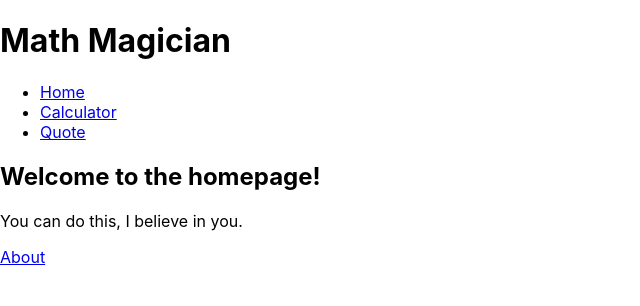
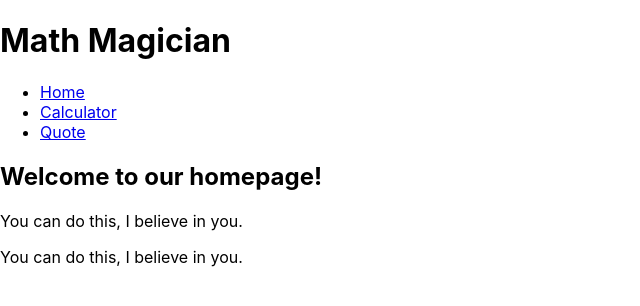
Before and after one commit to V0pe/maths-magician, a React (Create React App) app: page / in a window 1280 px wide. Shown: the top 306 px of the page, without its empty margins (0-640 px from the left). Built offline with nearby package versions, Linux system fonts and the light colour scheme.

Commit message:
rendered navlink

```diff
--- a/src/pages/Home.js
+++ b/src/pages/Home.js
@@ -1,15 +1,11 @@
-import { Link } from 'react-router-dom';
-
 export default function Home() {
   return (
     <>
       <section>
-        <h2>Welcome to the homepage!</h2>
+        <h2>Welcome to our homepage!</h2>
+        <p>You can do this, I believe in you.</p>
         <p>You can do this, I believe in you.</p>
       </section>
-      <nav>
-        <Link to="/about">About</Link>
-      </nav>
     </>
   );
 }
--- a/src/pages/Navbar.js
+++ b/src/pages/Navbar.js
@@ -1,5 +1,5 @@
 import React from 'react';
-import { Link } from 'react-router-dom';
+import { NavLink } from 'react-router-dom';
 
 const Navbar = () => {
   const links = [
@@ -26,7 +26,7 @@ const Navbar = () => {
         <ul>
           {links.map((link) => (
             <li key={link.id}>
-              <Link to={link.path}>{link.text}</Link>
+              <NavLink to={link.path}>{link.text}</NavLink>
             </li>
           ))}
         </ul>
--- a/src/pages/Quote.js
+++ b/src/pages/Quote.js
@@ -1,5 +1,3 @@
-import { Link } from 'react-router-dom';
-
 export default function About() {
   return (
     <>
@@ -14,9 +12,6 @@ export default function About() {
           <i>Richard Courant, German-American mathematician </i>
         </q>
       </section>
-      <nav>
-        <Link to="/">Home</Link>
-      </nav>
     </>
   );
 }
```
